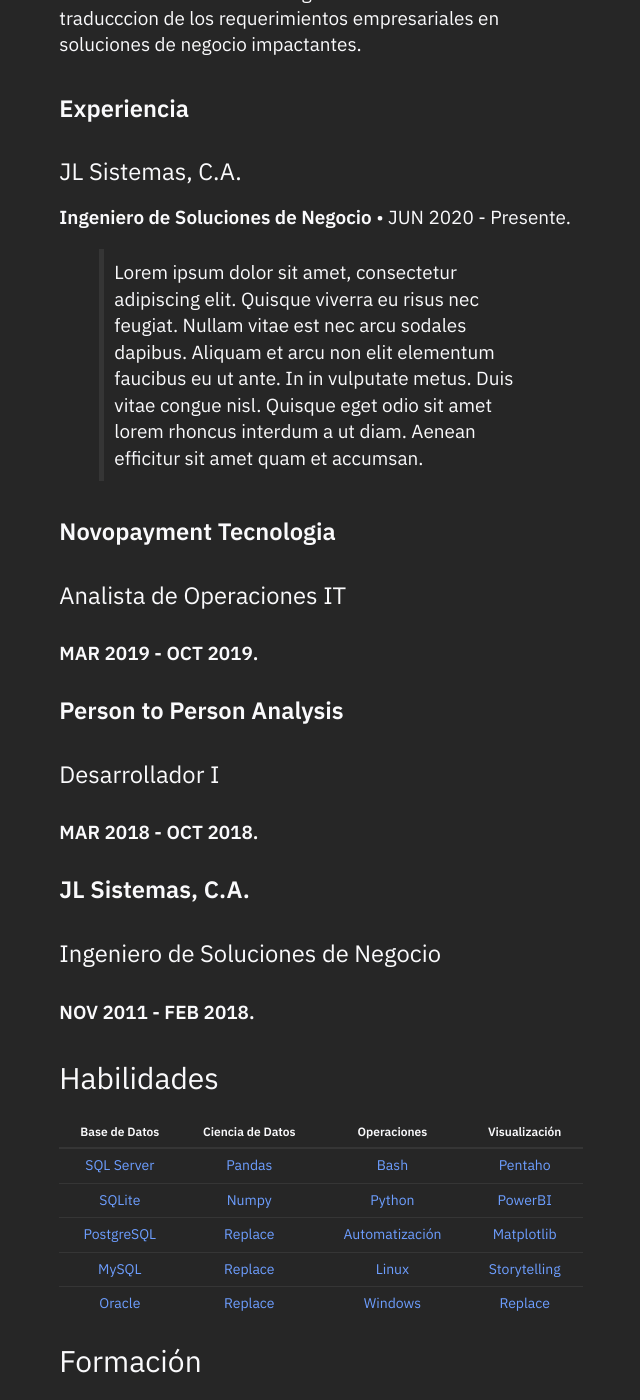
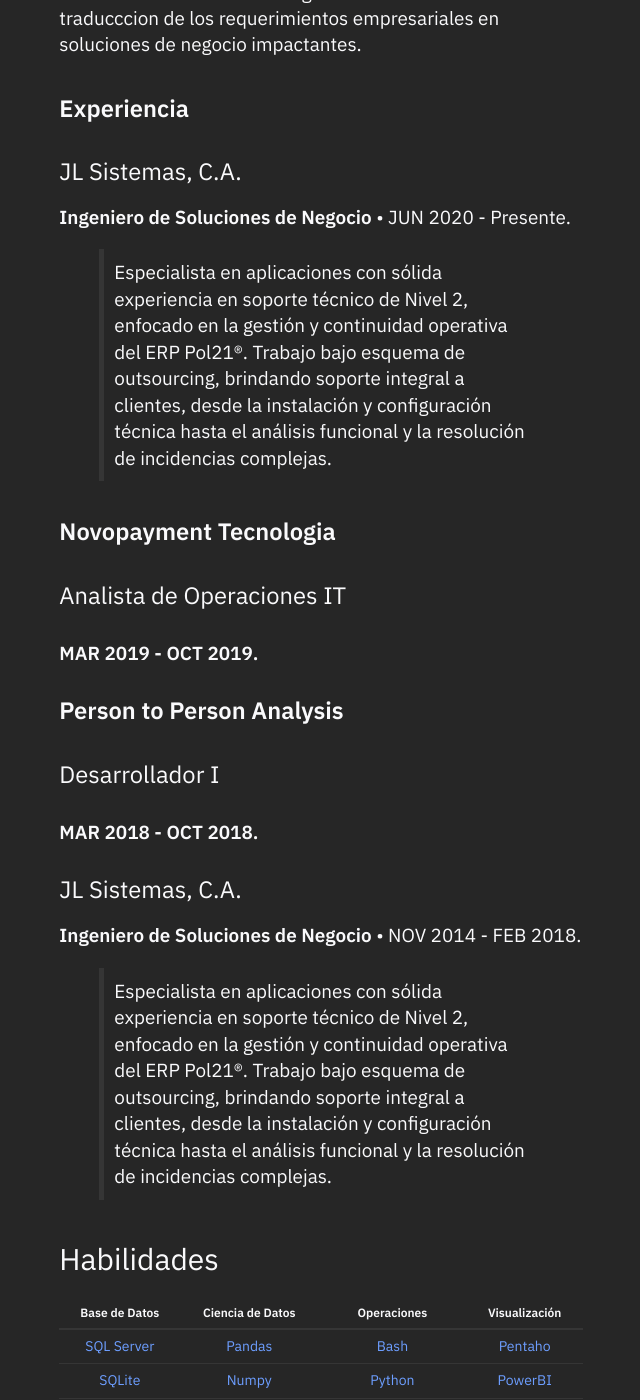
Before and after one commit to batistayureiba/batistayureiba.github.io, a Jekyll site: the page built from _posts/2025-05-24-about.md, in a window 1280 px wide and 1400 px high, scrolled down 449 px. Shown: the whole window, without its empty margins (319-959 px from the left). Built offline with Jekyll 4.4.1, drawn with Linux system fonts in a browser that asks for light colours.

Commit message:
Update 2025-05-24-about.md

```diff
--- a/_posts/2025-05-24-about.md
+++ b/_posts/2025-05-24-about.md
@@ -10,9 +10,8 @@
 #### Experiencia
 ##### JL Sistemas, C.A.
 **Ingeniero de Soluciones de Negocio** • JUN 2020 - Presente.
->Lorem ipsum dolor sit amet, consectetur adipiscing elit. Quisque viverra eu risus nec feugiat. Nullam vitae est nec arcu sodales dapibus. Aliquam et arcu non elit elementum faucibus eu ut ante.
->In in vulputate metus. Duis vitae congue nisl. Quisque eget odio sit amet lorem rhoncus interdum a ut diam.
-Aenean efficitur sit amet quam et accumsan.
+>Especialista en aplicaciones con sólida experiencia en soporte técnico de Nivel 2, enfocado en la gestión y continuidad operativa del ERP Pol21®. Trabajo bajo esquema de outsourcing, brindando soporte integral a clientes, desde la instalación y configuración técnica hasta el análisis funcional y la resolución de incidencias complejas.
+
 
 #### Novopayment Tecnologia
 ##### Analista de Operaciones IT
@@ -22,9 +21,9 @@
 ##### Desarrollador I
 ###### MAR 2018 - OCT 2018.
 
-#### JL Sistemas, C.A.
-##### Ingeniero de Soluciones de Negocio
-###### NOV 2011 - FEB 2018.
+##### JL Sistemas, C.A.
+**Ingeniero de Soluciones de Negocio** • NOV 2014 - FEB 2018.
+>Especialista en aplicaciones con sólida experiencia en soporte técnico de Nivel 2, enfocado en la gestión y continuidad operativa del ERP Pol21®. Trabajo bajo esquema de outsourcing, brindando soporte integral a clientes, desde la instalación y configuración técnica hasta el análisis funcional y la resolución de incidencias complejas.
 
 {:#skills}
 ### Habilidades
```
